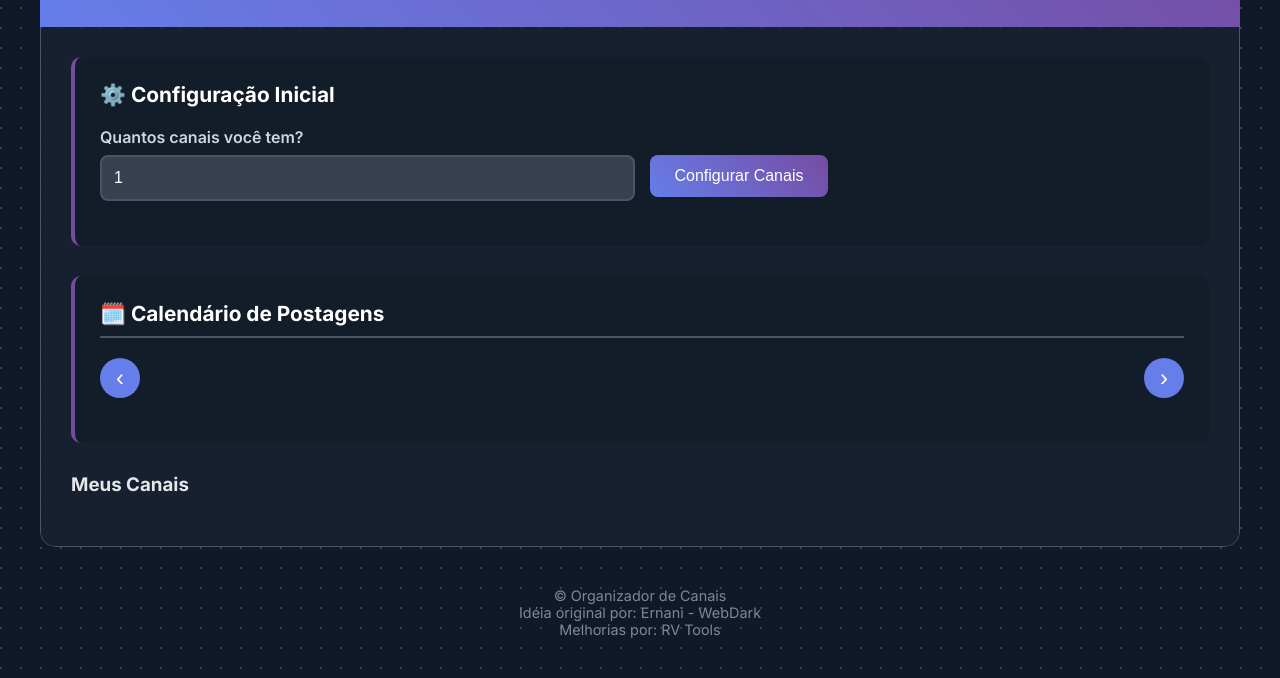
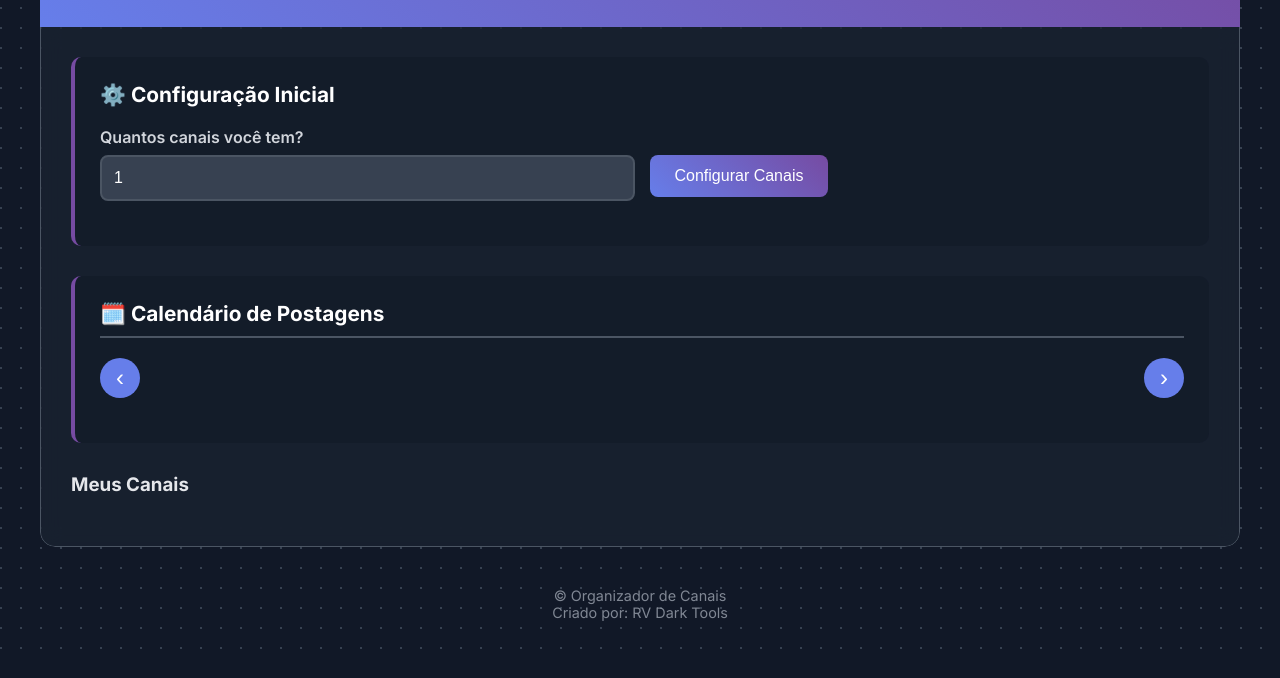
Before and after one commit to rafaamvidal/netlify, a plain HTML site: page home/organizador-canais.html in a window 1280 px wide. Shown: the part 133-811 px from the top of the page. Drawn offline with Linux system fonts and the light colour scheme.

Commit message:
Atualizar o organizador-canais.html

```diff
--- a/home/organizador-canais.html
+++ b/home/organizador-canais.html
@@ -381,8 +381,7 @@
 
     <footer>
         <p>© Organizador de Canais</p>
-		<p>Idéia original por: Ernani - WebDark</p>
-        <p>Melhorias por: RV Tools</p>
+        <p>Criado por: RV Dark Tools</p>
     </footer>
 
     <script>
```
